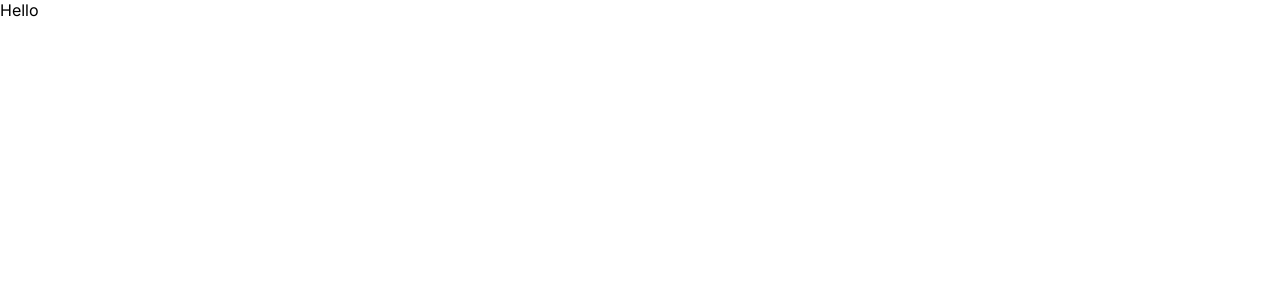
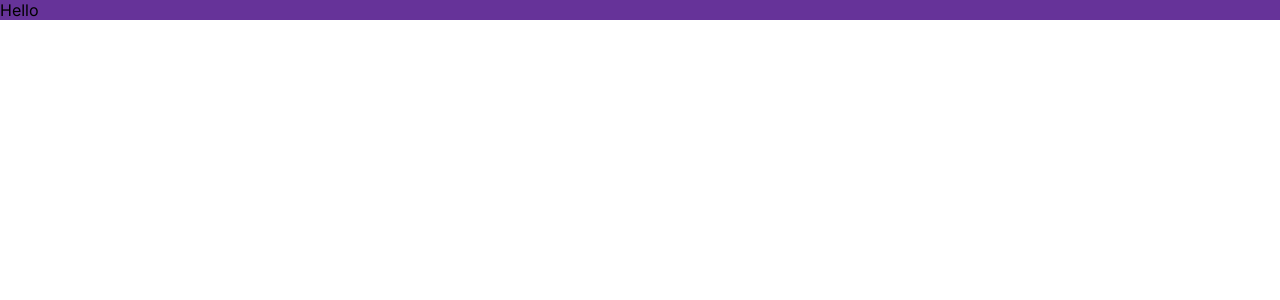
Before and after one commit to Saitejas21/blog-nextjs, a Next.js app: page / in a window 1280 px wide. Shown: the top 300 px of the page. Built offline with nearby package versions, Linux system fonts and the light colour scheme.

Commit message:
init: setting up layout

```diff
--- a/src/app/globals.css
+++ b/src/app/globals.css
@@ -28,3 +28,11 @@ a{
     background-color: var(--bg);
     color: var(--textColor);
 }
+
+.wrapper{
+    max-width: 1536px;
+    margin-left: auto;
+    margin-right: auto;
+    background-color: rebeccapurple;
+
+}
--- a/src/app/layout.js
+++ b/src/app/layout.js
@@ -13,7 +13,9 @@ export default function RootLayout({ children }) {
     <html lang="en">
       <body className={inter.className}>
         <div className='container'>
+          <div className='wrapper'>
         {children}
+        </div>
         </div>
 
         </body>
```
